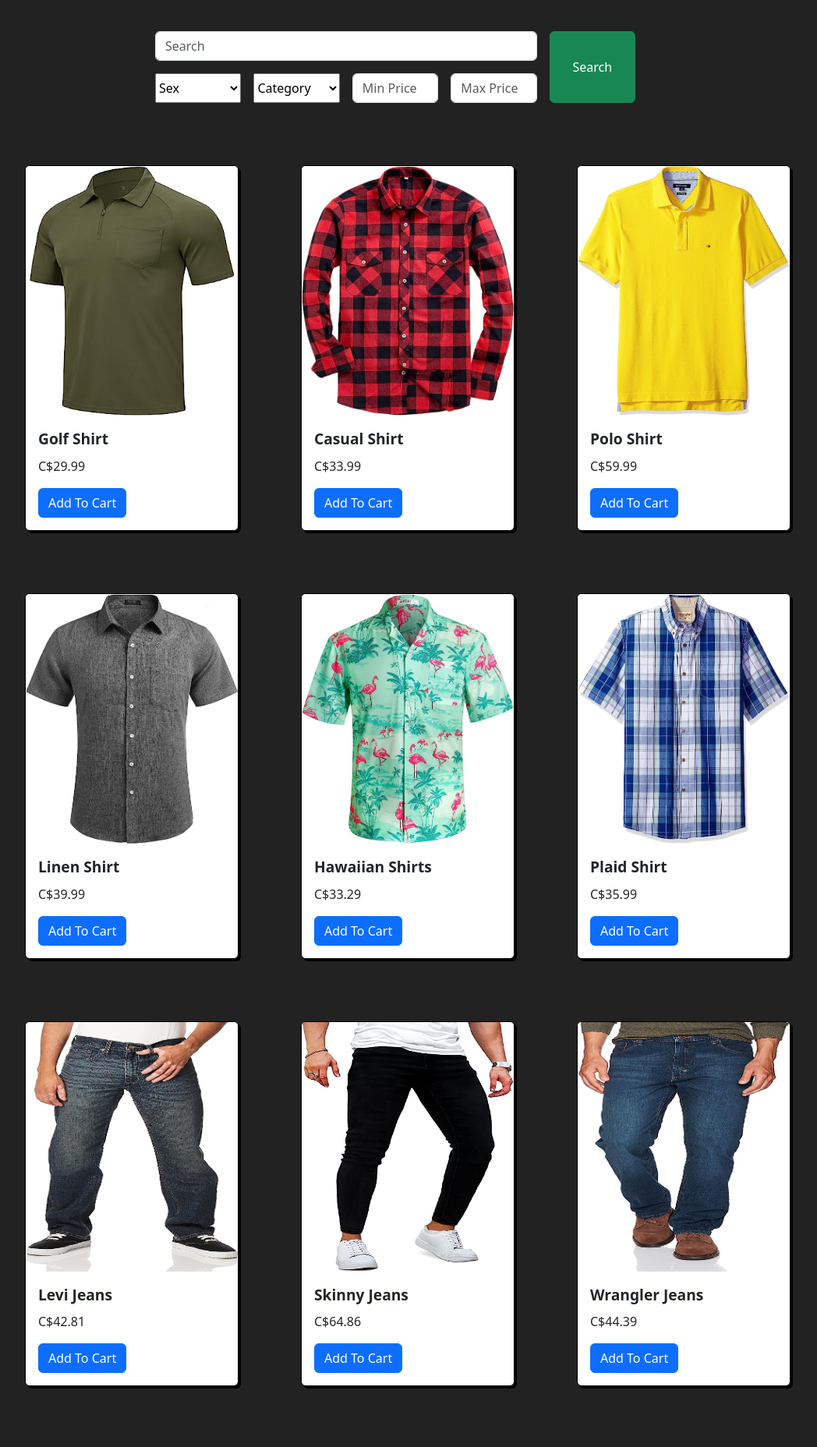
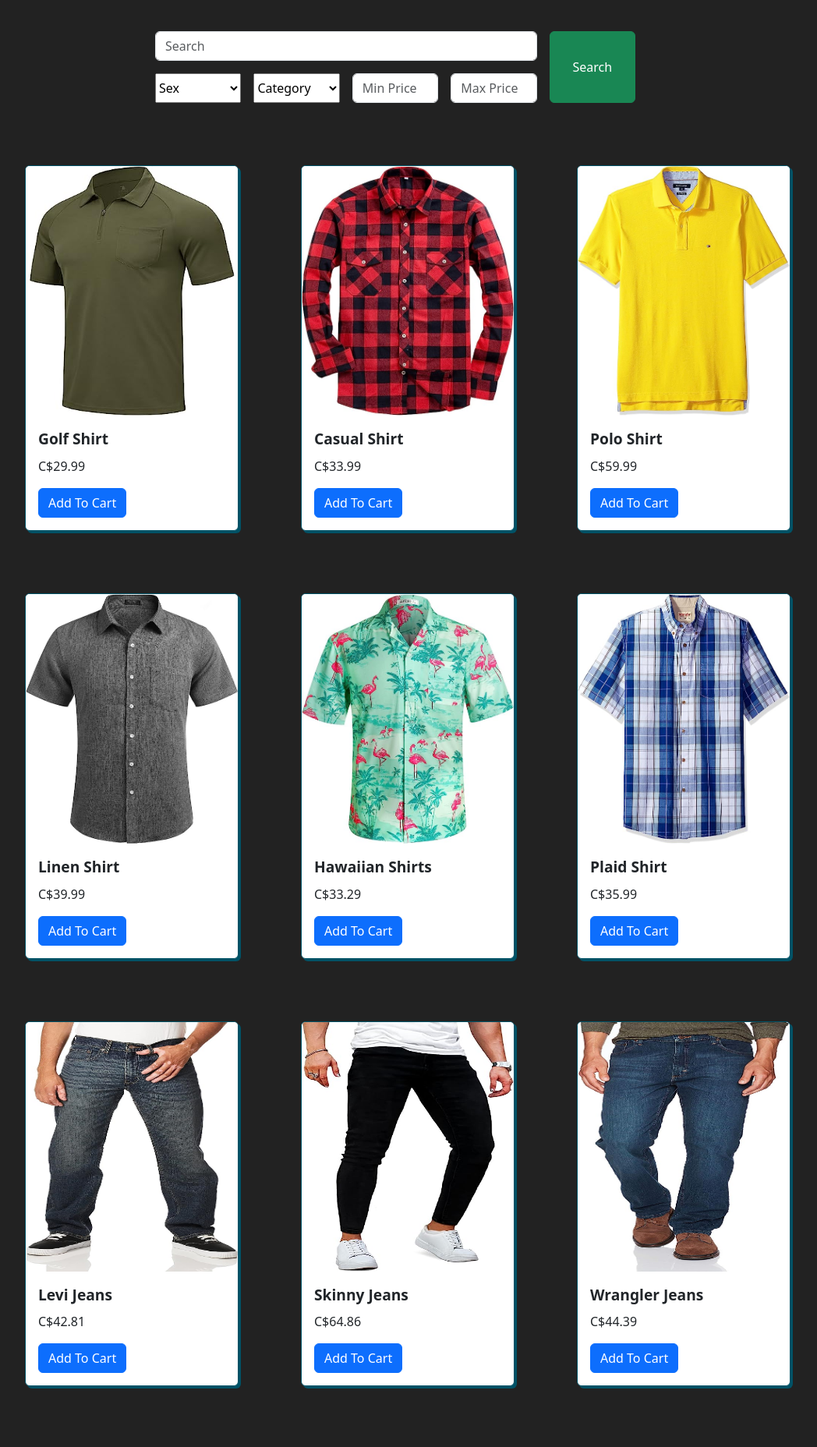
Before and after one commit to sirajms5/Clothing-Store, a PHP site: page / in a window 1280 px wide. Shown: the part 56-1912 px from the top of the page at 78% size, without its empty margins (133-1181 px from the left). Run offline with PHP 8.4, Linux system fonts and the light colour scheme; data comes from the database, SQL or seed files in the repository; data that the repository does not hold is empty; some libraries are stand-ins or nearby versions.

Commit message:
shopping item shadow

```diff
--- a/styles/style.css
+++ b/styles/style.css
@@ -139,8 +139,8 @@
   margin-left: auto;
   margin-right: auto;
   max-width: 19rem;
-  border: 1px solid black !important;
-  box-shadow: 3px 3px black;
+  border: 1px solid rgb(0, 82, 102) !important;
+  box-shadow: 3px 3px rgb(0, 82, 102);
 }
 
 .card-title {
```
